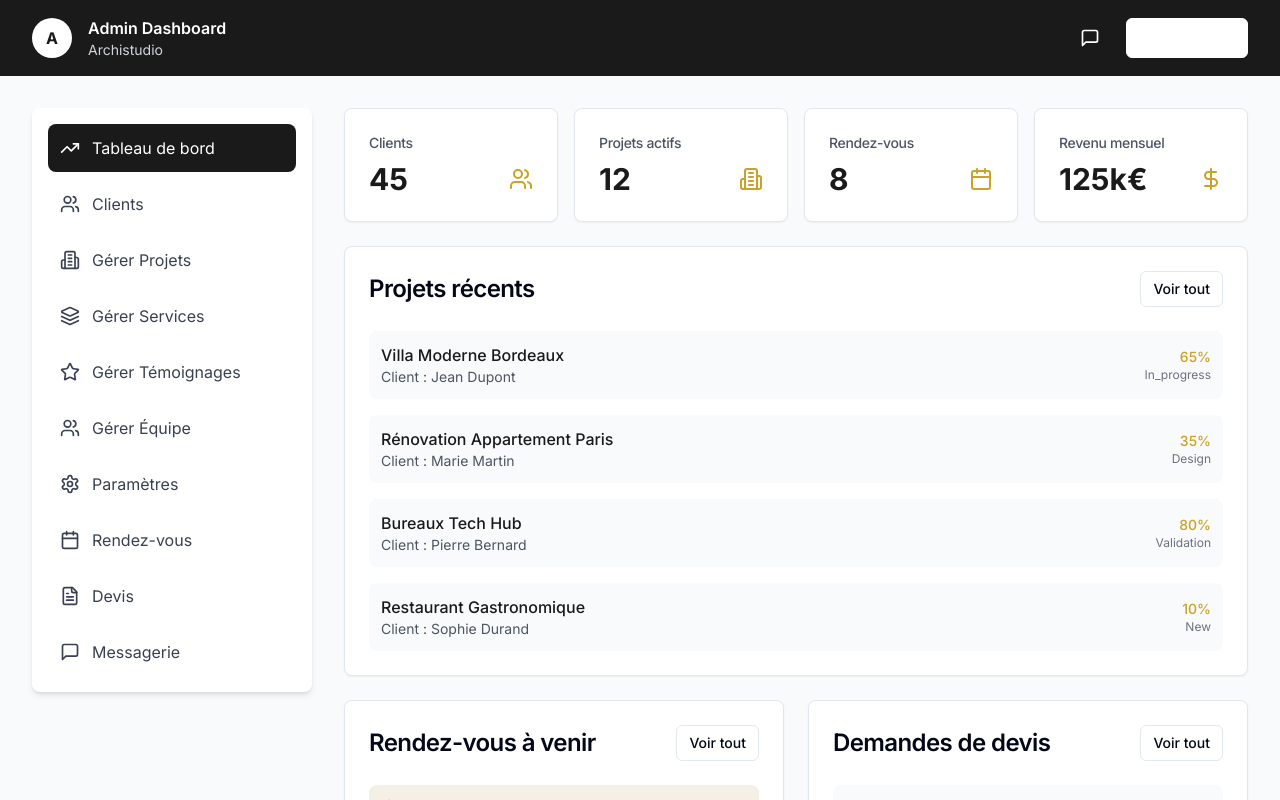
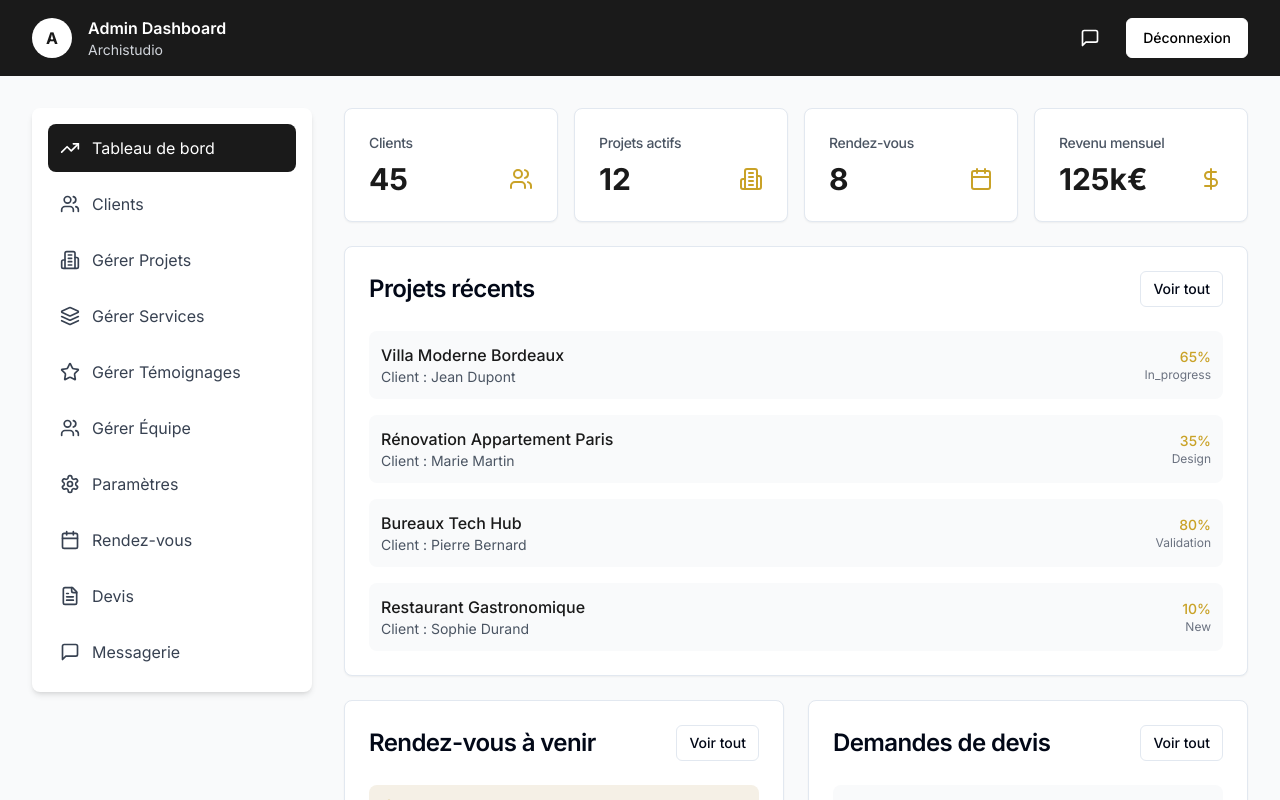
Before and after one commit to iphonoran3-create/archistudio, a Next.js app: page /admin in a window 1280 px wide. Shown: the top 800 px of the page. Built offline with nearby package versions, Linux system fonts and the light colour scheme; no server answers.

Commit message:
button deconexion couleur

```diff
--- a/app/admin/page.tsx
+++ b/app/admin/page.tsx
@@ -55,7 +55,7 @@ export default function AdminDashboard() {
                 <MessageSquare size={20} />
               </Button>
               <Link href="/">
-                <Button variant="outline" className="border-white text-white hover:bg-white/10">
+                <Button variant="outline" className="border-white text-black hover:bg-white/10">
                   Déconnexion
                 </Button>
               </Link>
```
